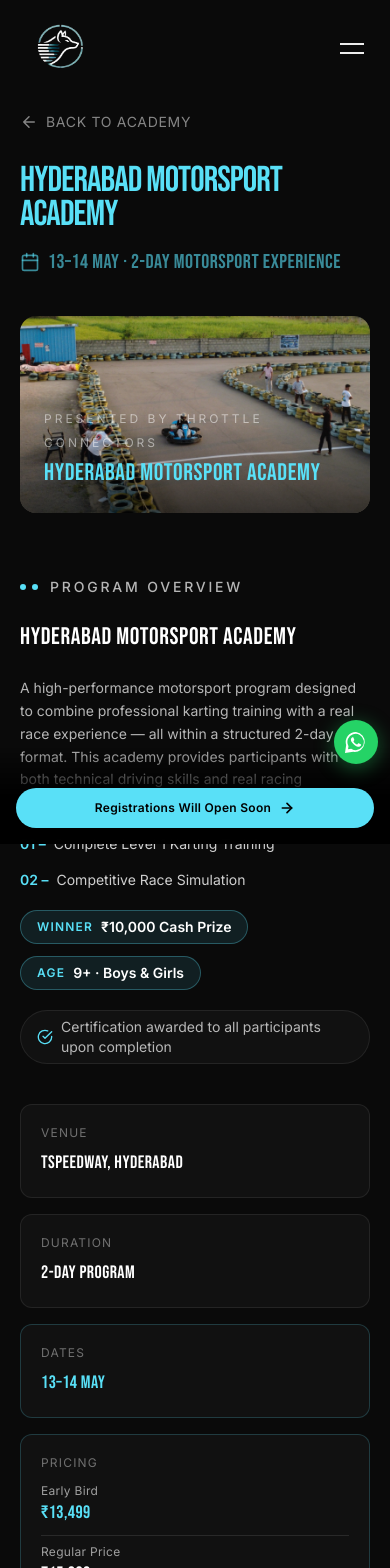
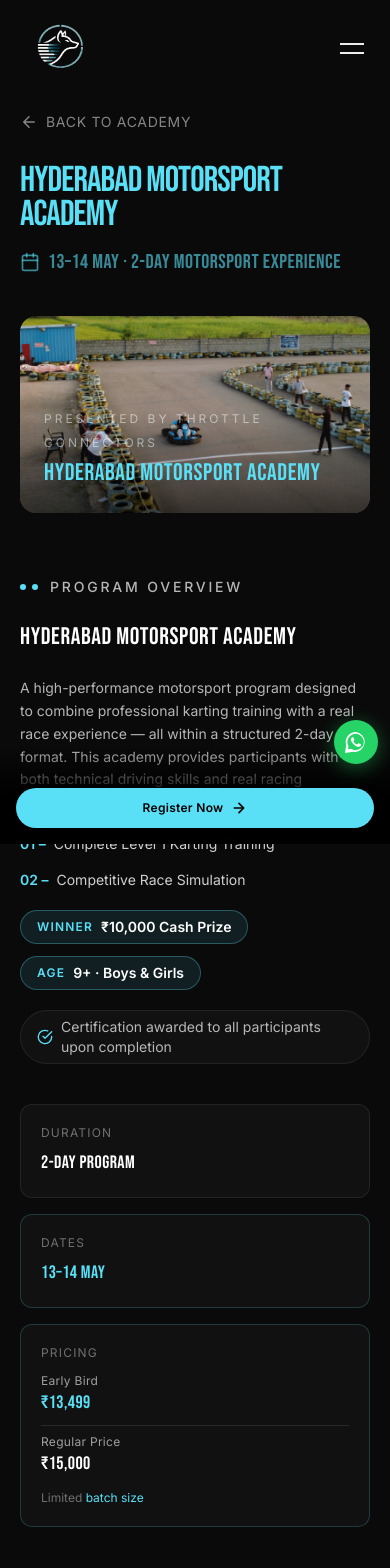
Before and after one commit to thecodinganvil/throttle_connectors, a Next.js app: page /academy/hyderabad in a window 390 px wide. Shown: the top 1568 px of the page. Built offline with nearby package versions, Linux system fonts and the light colour scheme.

Commit message:
updating hyderabad page

```diff
--- a/src/app/academy/hyderabad/page.tsx
+++ b/src/app/academy/hyderabad/page.tsx
@@ -215,11 +215,7 @@
           </div>
 
           {/* ── Quick Info Cards ── */}
-          <div className="grid grid-cols-1 min-[400px]:grid-cols-2 sm:grid-cols-4 gap-4 sm:gap-6 mb-16 sm:mb-20">
-            <div className="bg-[#111111] rounded-xl p-5 sm:p-6 border border-white/[0.08]">
-              <p className="text-white/40 text-xs tracking-widest uppercase mb-2">Venue</p>
-              <p className="font-[family-name:var(--font-bebas)] text-white text-lg sm:text-xl tracking-wide">Tspeedway, Hyderabad</p>
-            </div>
+          <div className="grid grid-cols-1 sm:grid-cols-3 gap-4 sm:gap-6 mb-16 sm:mb-20">
             <div className="bg-[#111111] rounded-xl p-5 sm:p-6 border border-white/[0.08]">
               <p className="text-white/40 text-xs tracking-widest uppercase mb-2">Duration</p>
               <p className="font-[family-name:var(--font-bebas)] text-white text-lg sm:text-xl tracking-wide">2-Day Program</p>
@@ -282,8 +278,7 @@
                   <p className="font-[family-name:var(--font-bebas)] text-white text-xl tracking-wide">Day 1 – Level 1 Training Phase</p>
                 </div>
               </div>
-              <p className="text-white/40 text-xs mb-6 mt-1">Venue: Tspeedway, Hyderabad</p>
-              <div className="grid grid-cols-1 sm:grid-cols-2 gap-x-8 gap-y-3">
+              <div className="grid grid-cols-1 sm:grid-cols-2 gap-x-8 gap-y-3 mt-6">
                 {[
                   "Racing lines & track awareness",
                   "Braking techniques & vehicle control",
@@ -539,16 +534,16 @@
               Limited batch size — early booking recommended
             </p>
             <div className="flex flex-col sm:flex-row items-center justify-center gap-4">
-              <div className="cta-button group inline-flex mx-auto cursor-default opacity-90">
+              <a href="https://docs.google.com/forms/d/e/1FAIpQLSehzmnVp0bjYi22LYPkm5LtVQUVUkLMu-e_CEwXXh7LF6bnTA/viewform?usp=sharing&ouid=103227866571867806365" target="_blank" rel="noopener noreferrer" className="cta-button group inline-flex mx-auto">
                 <span className="text-sm sm:text-base font-medium tracking-wide z-10">
-                  Registrations Will Open Soon
+                  Register Now
                 </span>
                 <span className="cta-icon-wrapper">
                   <svg className="cta-icon-svg" width="16" height="16" viewBox="0 0 24 24" fill="none" strokeWidth="2.5" strokeLinecap="round" strokeLinejoin="round">
-                    <circle cx="12" cy="12" r="10" /><polyline points="12 6 12 12 16 14" />
+                    <path d="M5 12h14m-7-7 7 7-7 7" />
                   </svg>
                 </span>
-              </div>
+              </a>
               <a href="https://wa.me/918467042523" target="_blank" rel="noopener noreferrer" className="inline-flex items-center gap-2 bg-[#111111] border border-white/[0.08] text-white/80 hover:text-cyan hover:border-cyan/30 font-medium text-sm tracking-wide px-6 py-3 rounded-full transition-all duration-300">
                 <svg width="18" height="18" viewBox="0 0 24 24" fill="none" stroke="currentColor" strokeWidth="2" strokeLinecap="round" strokeLinejoin="round">
                   <path d="M21 11.5a8.38 8.38 0 0 1-.9 3.8 8.5 8.5 0 0 1-7.6 4.7 8.38 8.38 0 0 1-3.8-.9L3 21l1.9-5.7a8.38 8.38 0 0 1-.9-3.8 8.5 8.5 0 0 1 4.7-7.6 8.38 8.38 0 0 1 3.8-.9h.5a8.48 8.48 0 0 1 8 8v.5z" />
@@ -567,12 +562,12 @@
             <span className="font-[family-name:var(--font-bebas)] text-white text-lg tracking-wide">HYDERABAD MOTORSPORT ACADEMY</span>
             <span className="text-white/40 text-xs">Early Bird <span className="text-cyan font-semibold">₹13,499</span> · Regular <span className="text-cyan font-semibold">₹15,000</span> · 13–14 May</span>
           </div>
-          <div className="w-full sm:w-auto bg-cyan text-black font-bold text-xs sm:text-sm md:text-base tracking-wide px-4 py-3 sm:px-8 sm:py-4 rounded-full flex items-center justify-center gap-2 cursor-default">
-            <span>Registrations Will Open Soon</span>
+          <a href="https://docs.google.com/forms/d/e/1FAIpQLSehzmnVp0bjYi22LYPkm5LtVQUVUkLMu-e_CEwXXh7LF6bnTA/viewform?usp=sharing&ouid=103227866571867806365" target="_blank" rel="noopener noreferrer" className="w-full sm:w-auto bg-cyan text-black font-bold hover:bg-white text-xs sm:text-sm md:text-base tracking-wide px-4 py-3 sm:px-8 sm:py-4 rounded-full flex items-center justify-center gap-2 transition-colors duration-300">
+            <span>Register Now</span>
             <svg width="16" height="16" viewBox="0 0 24 24" fill="none" stroke="currentColor" strokeWidth="2.5" strokeLinecap="round" strokeLinejoin="round">
-              <polyline points="5 12 19 12"></polyline><polyline points="12 5 19 12 12 19"></polyline>
+              <path d="M5 12h14m-7-7 7 7-7 7" />
             </svg>
-          </div>
+          </a>
         </div>
       </div>
 
--- a/src/app/academy/page.tsx
+++ b/src/app/academy/page.tsx
@@ -11,7 +11,7 @@
   slug: string;
   title: string;
   status: string;
-  location: string;
+  location?: string;
   image: string;
   heading?: string;
   isNew?: boolean;
@@ -33,7 +33,6 @@
     slug: "hyderabad",
     title: "MOTORSPORT ACADEMY",
     status: "13–14 May",
-    location: "Tspeedway, Hyderabad",
     image: "/assets/hyderabad_academy_banner.jpeg",
     heading: "HYDERABAD MOTORSPORT ACADEMY",
     isNew: true,
@@ -385,6 +384,7 @@
                         <h3 className="font-[family-name:var(--font-bebas)] text-cyan group-hover:text-black text-xl sm:text-2xl md:text-3xl tracking-wide transition-colors duration-500">
                           {program.heading ?? `${program.city} ACADEMY`}
                         </h3>
+                        {program.location && (
                           <p className="font-[family-name:var(--font-bebas)] text-cyan/50 group-hover:text-black/50 text-base sm:text-lg md:text-xl tracking-wide flex items-center gap-1.5 transition-colors duration-500">
                             <svg
                               width="14"
@@ -402,6 +402,7 @@
                             </svg>
                             {program.location}
                           </p>
+                        )}
                         <p className="text-white/30 group-hover:text-black/30 text-xs mt-0.5 transition-colors duration-500">
                           {program.status}
                         </p>
```
Lines whose indentation alone changed are shown as unchanged.
